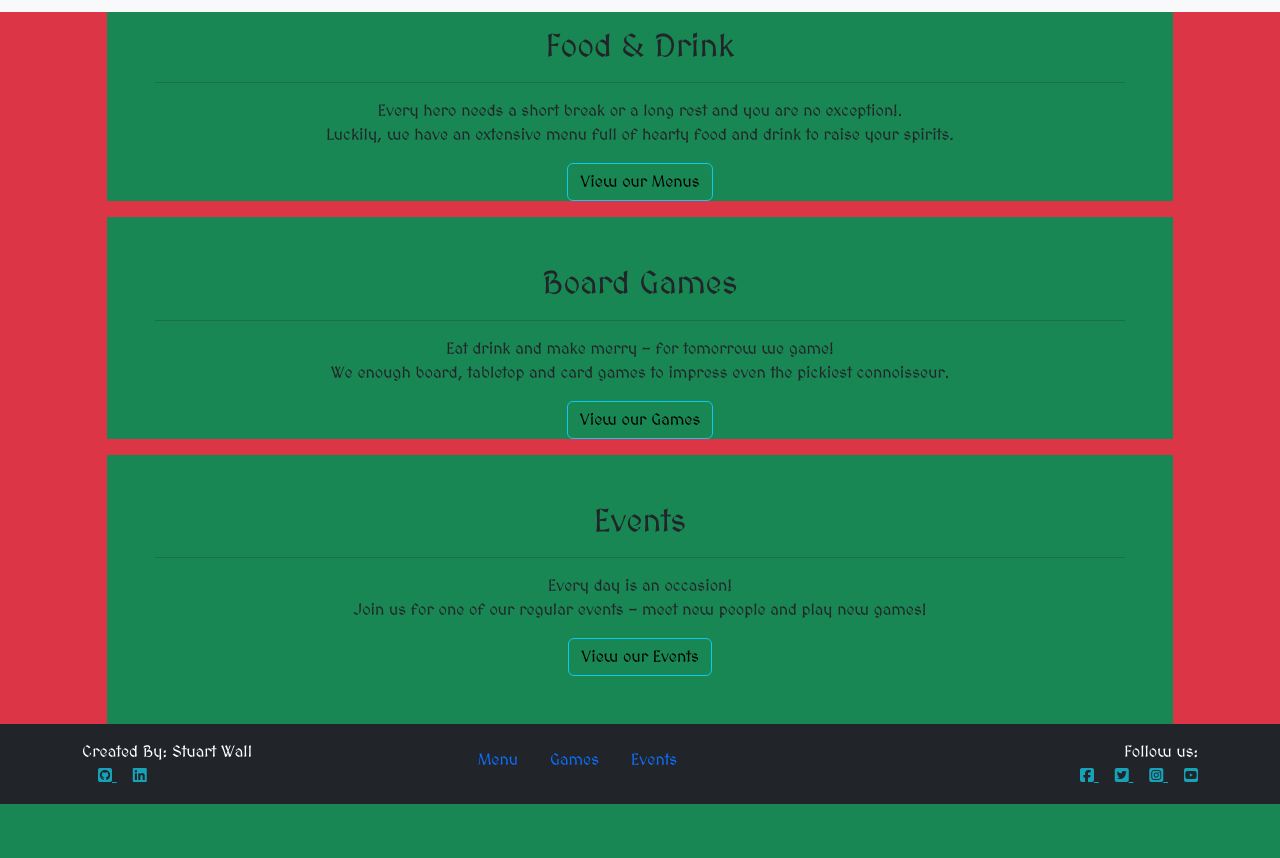
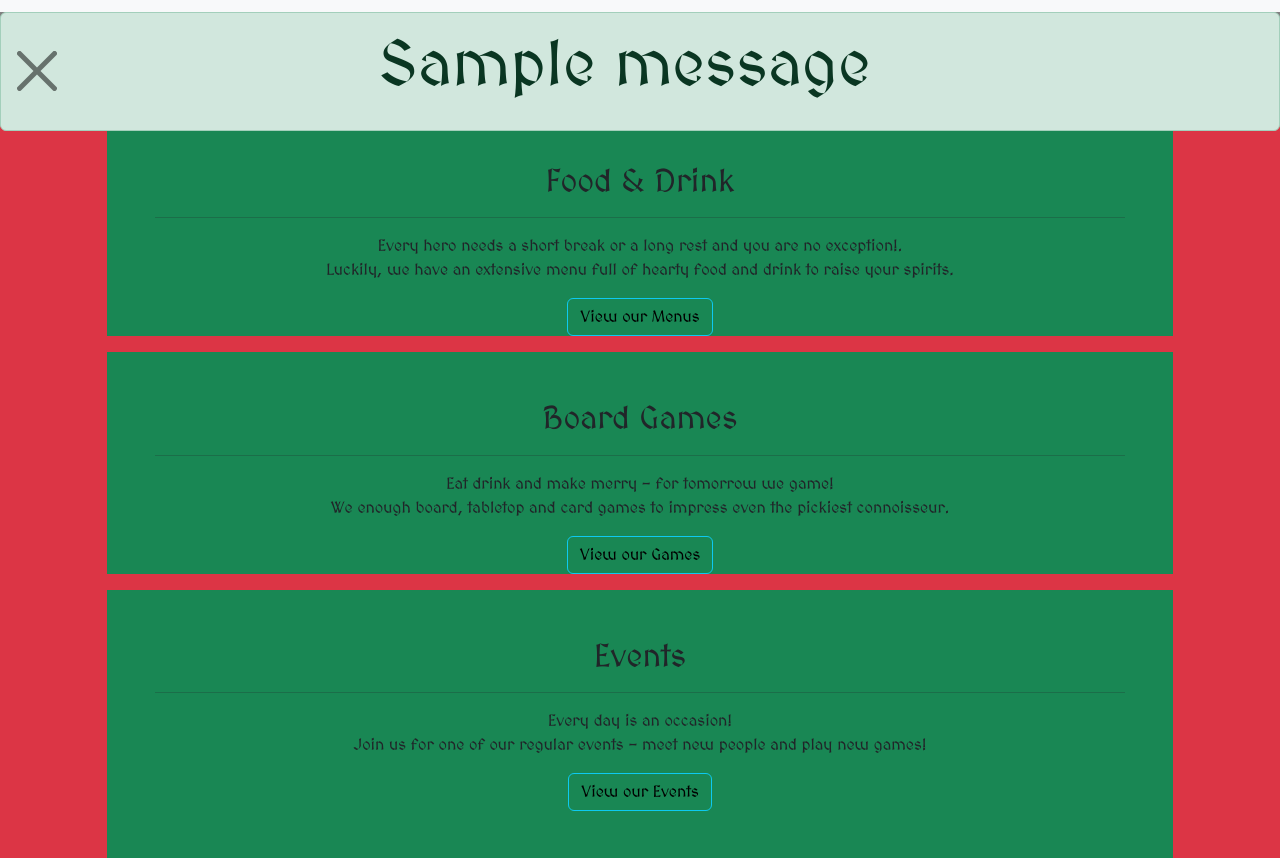
Before and after one commit to Clinelly/CI_PP4_Dragons_Flagon, a Django app: page /about/ in a window 1280 px wide. Shown: the part 314-1172 px from the top of the page. Before the commit the page ends 1118 px from the top, so only its background shows below. Run offline with Django 3.2, Linux system fonts and the light colour scheme; tables that the repository leaves empty hold one stand-in row (values such as "Sample post"); one stand-in notice (Sample message) is shown; some libraries are stand-ins or nearby versions.

Commit message:
Replaced messages in base.html after unsaved removal

```diff
--- a/templates/base.html
+++ b/templates/base.html
@@ -77,7 +77,16 @@
             </div>
         </div>
     </nav>
-
+    <!--Messages Start-->
+    {% if messages %}
+    {% for message in messages %}
+        <div class="alert alert-success  alert-dismissible fade show text-center " role="alert">
+            <h3 class="display-3">{{ message }}</h3>
+            <button type="button" class="btn-close fs-1 position-absolute top-50 start-0 translate-middle-y" data-bs-dismiss="alert" aria-label="Close"></button>
+        </div>
+    {% endfor %}
+    {% endif %}
+    <!--Messages End-->
     <main class="flex-shrink-0 main-bg">
         {% block content %}
         <!-- Content Goes here -->
```
